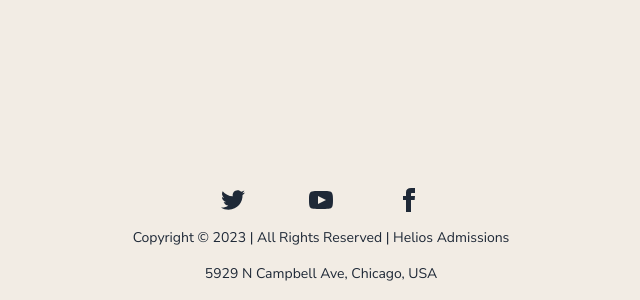
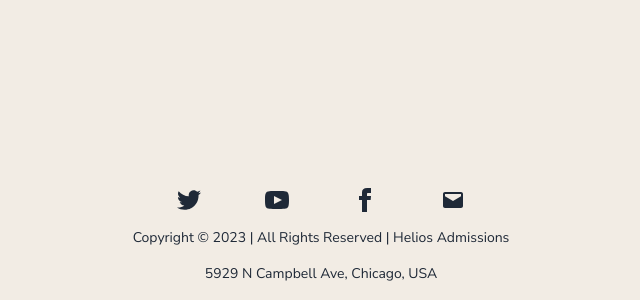
Before and after one commit to trustdan/caprawise-nextjs-education-consulting-website, a Next.js app: page / in a window 1280 px wide. Shown: the part 2484-2784 px from the top of the page, without its empty margins (319-959 px from the left). Built offline with nearby package versions, Linux system fonts and the light colour scheme; no server answers.

Commit message:
add email icon mailto: href

```diff
--- a/app/components/Footer.tsx
+++ b/app/components/Footer.tsx
@@ -60,13 +60,33 @@ export default function Footer() {
             <path d="M9 8h-3v4h3v12h5v-12h3.642l.358-4h-4v-1.667c0-.955.192-1.333 1.115-1.333h2.885v-5h-3.808c-3.596 0-5.192 1.583-5.192 4.615v3.385z"></path>
           </svg>
         </Link>
+        <Link
+          href="mailto:info@heliosadmissions.com"
+          rel="noopener noreferrer"
+          target="_blank"
+          className="hover:cursor-pointer hover:scale-150 transition-all duration-300 active:scale-90"
+        >
+          <svg
+            xmlns="http://www.w3.org/2000/svg"
+            width="24"
+            height="24"
+            viewBox="0 0 24 24"
+            className="fill-current"
+          >
+            <path d="M20,4H4C2.897,4,2,4.897,2,6v12c0,1.103,0.897,2,2,2h16c1.103,0,2-0.897,2-2V6C22,4.897,21.103,4,20,4z M20,8.236l-8,4.882 L4,8.236V6h16V8.236z" />
+          </svg>
+        </Link>
       </div>
       <p>
         {language === "en"
           ? "Copyright © 2023 | All Rights Reserved | Helios Admissions"
           : "Copyright © 2023 | Tüm Hakları Saklıdır | Helios Admissions"}
       </p>
-      <p>{language === "en" ? "5929 N Campbell Ave, Chicago, USA" : "5929 N Campbell Ave, Chicago, ABD"}</p>
+      <p>
+        {language === "en"
+          ? "5929 N Campbell Ave, Chicago, USA"
+          : "5929 N Campbell Ave, Chicago, ABD"}
+      </p>
     </footer>
   );
 }
```
